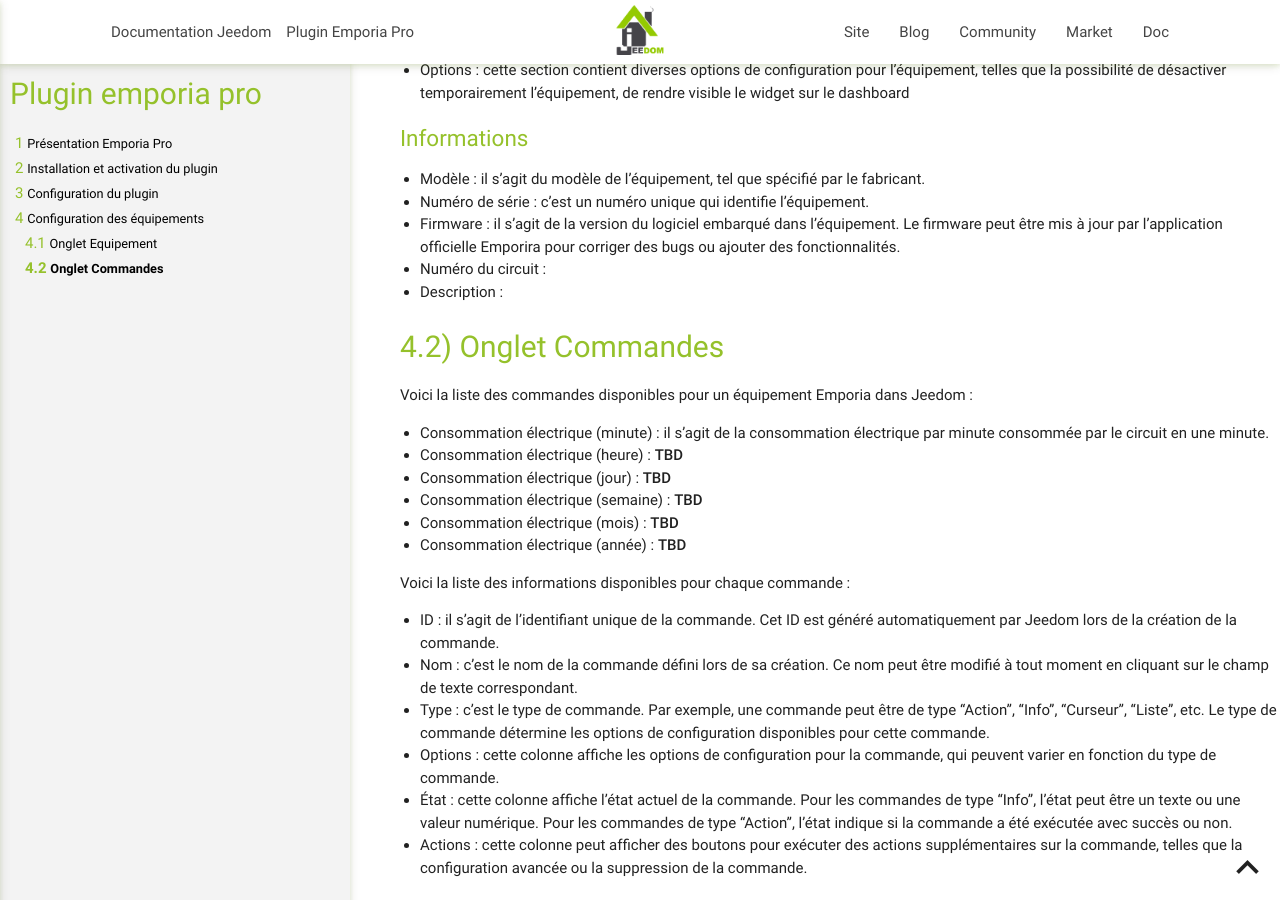
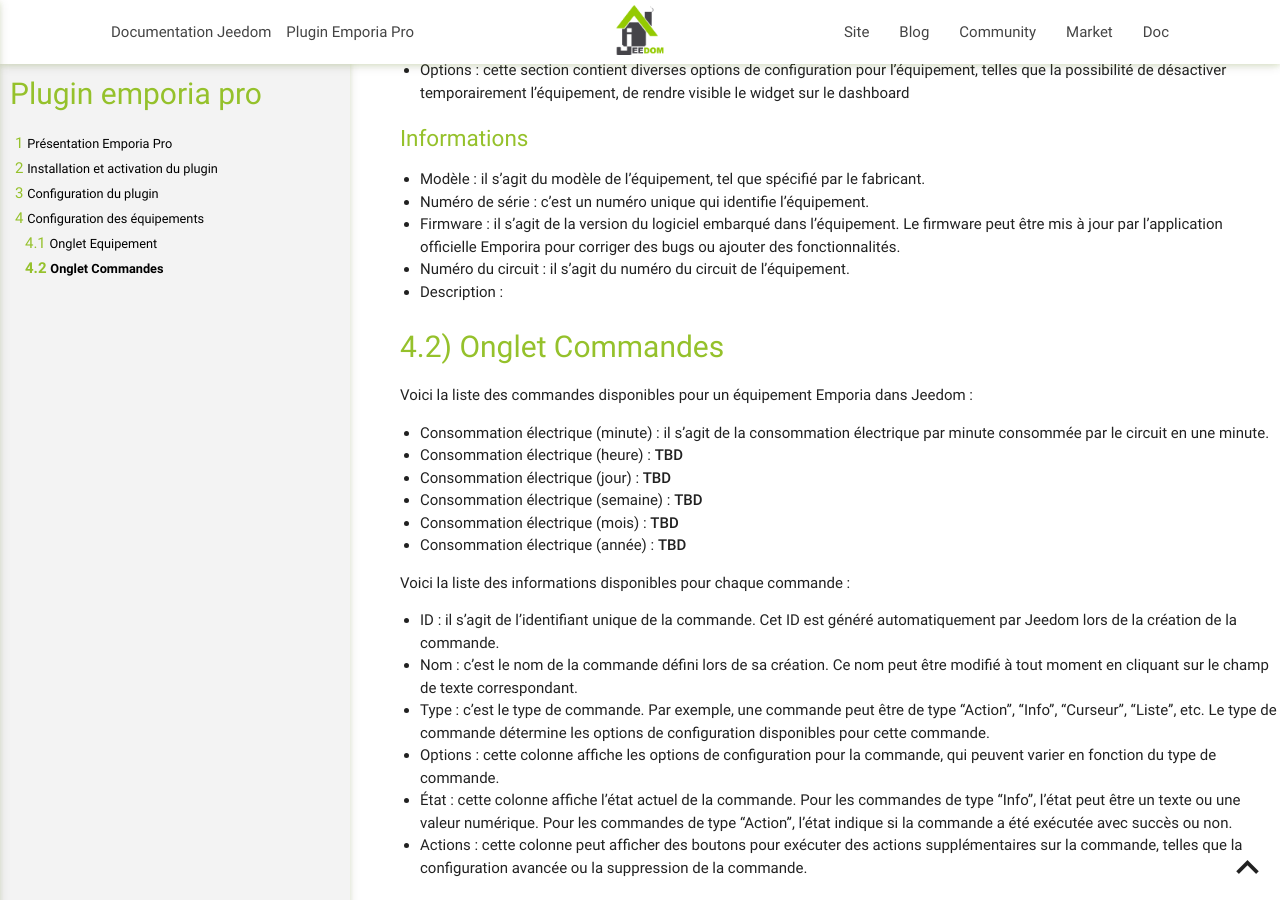
Before and after one commit to thanaus/jeedom_docs, a Jekyll site: the page built from plugins/emporiapro/fr_FR/index.md, in a window 1280 px wide and 900 px high, scrolled down 1608 px. Built offline with Jekyll 4.4.1, drawn with Linux system fonts in a browser that asks for light colours.

Commit message:
Update index.md

```diff
--- a/plugins/emporiapro/fr_FR/index.md
+++ b/plugins/emporiapro/fr_FR/index.md
@@ -71,7 +71,7 @@ En cliquant sur un de vos équipements, vous arrivez sur la page configuration d
 - Modèle : il s'agit du modèle de l'équipement, tel que spécifié par le fabricant.
 - Numéro de série : c'est un numéro unique qui identifie l'équipement.
 - Firmware : il s'agit de la version du logiciel embarqué dans l'équipement. Le firmware peut être mis à jour par l'application officielle Emporira pour corriger des bugs ou ajouter des fonctionnalités.
-- Numéro du circuit :
+- Numéro du circuit : il s'agit du numéro du circuit de l'équipement.
 - Description :
 
 ## Onglet Commandes
```
